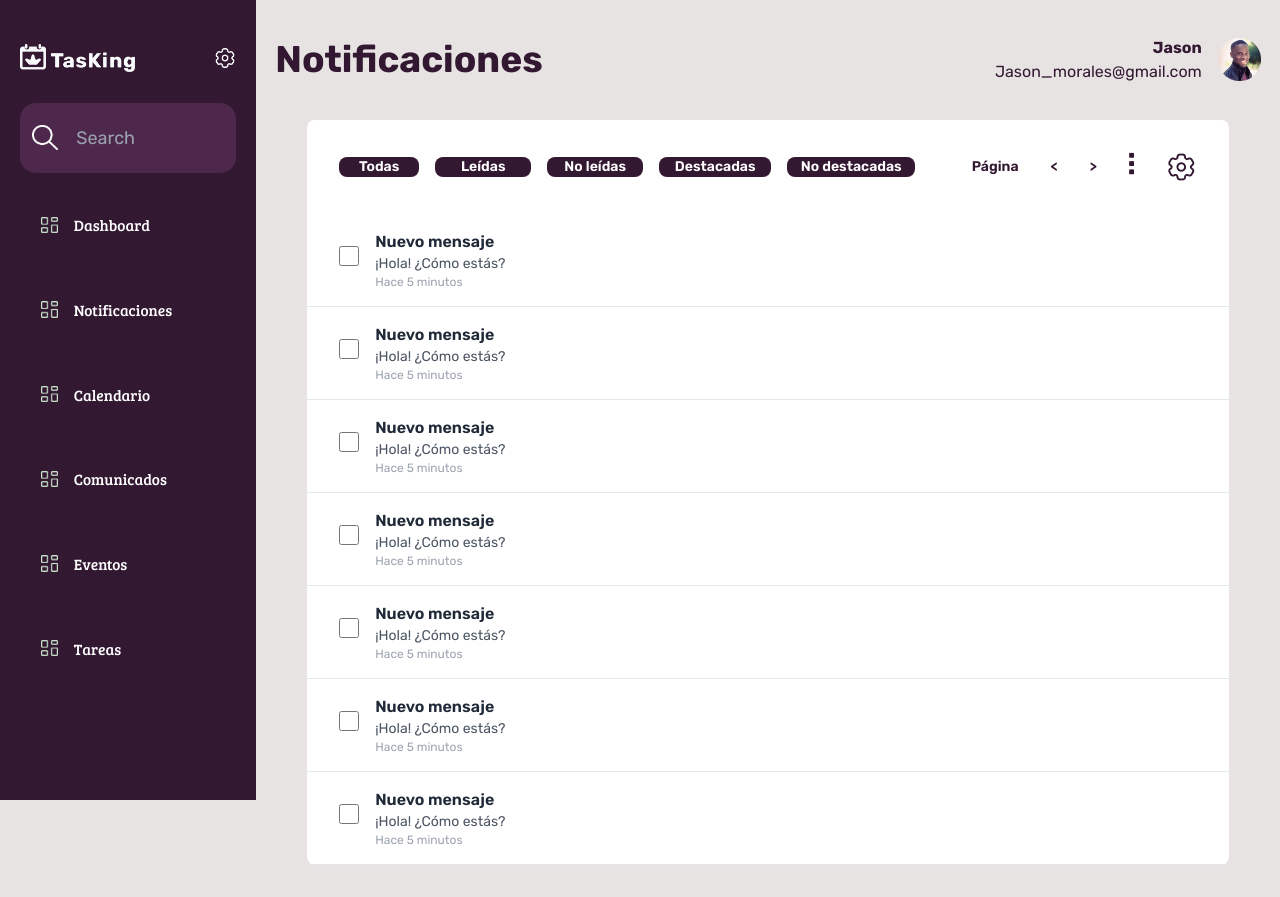
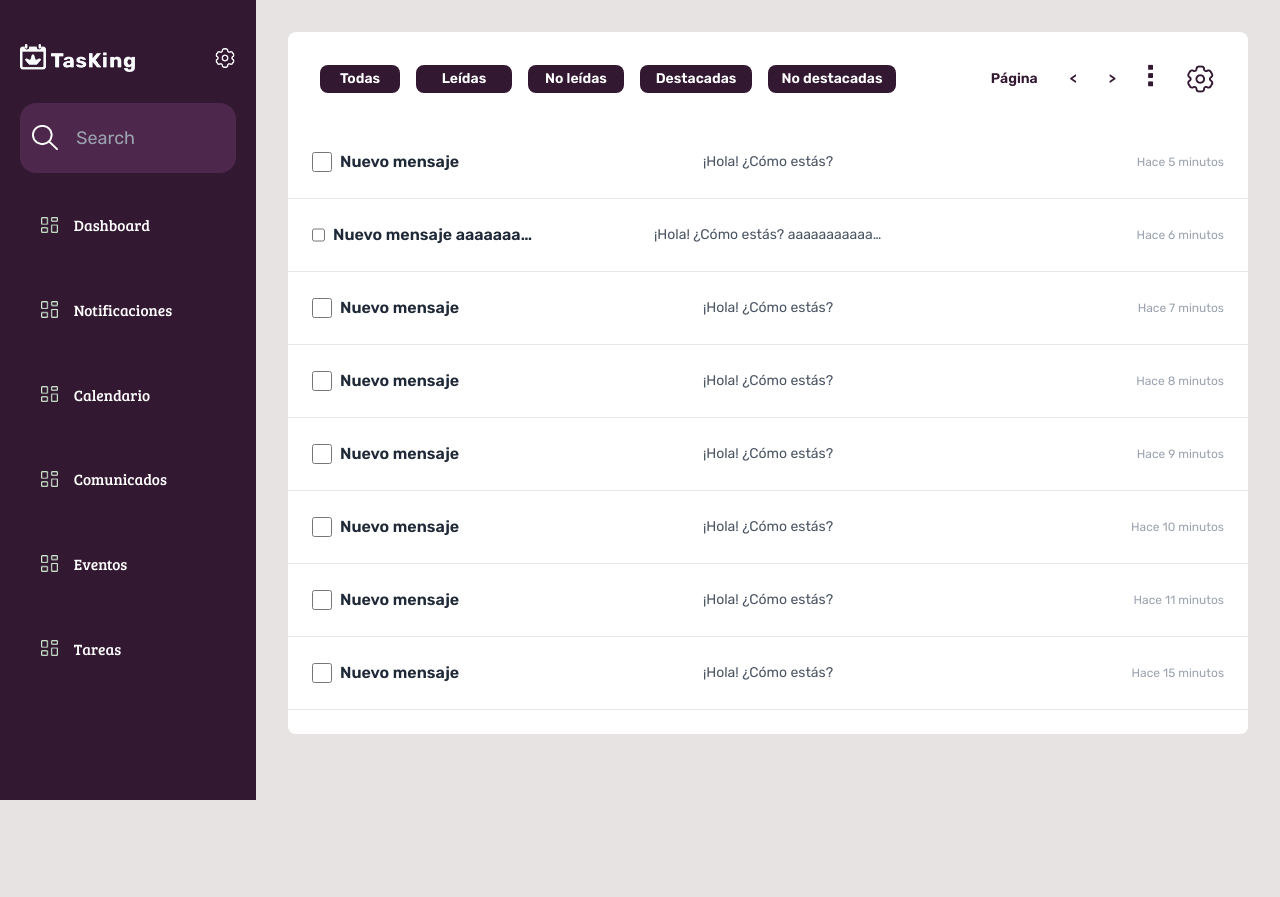
Before and after one commit to Jeranguz/Proyecto_interactivas2, a React (Vite) app in the folder tasKing/: page /PaginaNotificaciones in a window 1280 px wide. After the commit the page ends 800 px from the top, so only its background shows below. Built offline with nearby package versions, Linux system fonts and the light colour scheme.

Commit message:
Ultima actualización notificaciones

```diff
--- a/tasKing/package.json
+++ b/tasKing/package.json
@@ -16,8 +16,10 @@
     "@fullcalendar/react": "^6.1.11",
     "@fullcalendar/timegrid": "^6.1.11",
     "react": "^18.2.0",
+    "react-data-table-component": "^7.6.2",
     "react-dom": "^18.2.0",
-    "react-router-dom": "^6.23.1"
+    "react-router-dom": "^6.23.1",
+    "styled-components": "^6.1.11"
   },
   "devDependencies": {
     "@types/react": "^18.2.66",
--- a/tasKing/src/components/Notification.jsx
+++ b/tasKing/src/components/Notification.jsx
@@ -6,7 +6,7 @@ import Menu from '../assets/imgs/Menu.png';
 export function Noti() {
     const [isOpenLeft, setIsOpenLeft] = useState(false);
     const [isOpenRight, setIsOpenRight] = useState(false);
-    const [isMobile, setIsMobile] = useState(window.innerWidth < 1050); // Detecta si la pantalla es móvil
+    const [isMobile, setIsMobile] = useState(window.innerWidth < 1050);
 
     const toggleMenuLeft = () => {
         setIsOpenLeft(!isOpenLeft);
@@ -45,12 +45,10 @@ export function Noti() {
         // Implementación de la función Mostrar no destacadas
     };
 
-    // Función para manejar el cambio en el tamaño de la ventana
     const handleResize = () => {
         setIsMobile(window.innerWidth < 1050);
     };
 
-    // Agregar un event listener para detectar cambios en el tamaño de la ventana
     useEffect(() => {
         window.addEventListener('resize', handleResize);
         return () => {
@@ -78,11 +76,11 @@ export function Noti() {
                         </div>
                     ) : (
                         <>
-                            <button className="text-sm w-20 font-semibold rounded-lg bg-primary text-textWhite hover:opacity-50" onClick={selectAll}>Todas</button>
-                            <button className="text-sm w-24 font-semibold rounded-lg bg-primary text-textWhite hover:opacity-50" onClick={showRead}>Leídas</button>
-                            <button className="text-sm w-24 font-semibold rounded-lg bg-primary text-textWhite hover:opacity-50" onClick={showUnread}>No leídas</button>
-                            <button className="text-sm w-28 font-semibold rounded-lg bg-primary text-textWhite hover:opacity-50" onClick={highLighted}>Destacadas</button>
-                            <button className="text-sm w-32 font-semibold rounded-lg bg-primary text-textWhite hover:opacity-50" onClick={noHighLighted}>No destacadas</button>
+                            <button className="text-sm w-20 py-1 font-semibold rounded-lg bg-primary text-textWhite hover:opacity-50" onClick={selectAll}>Todas</button>
+                            <button className="text-sm w-24 py-1 font-semibold rounded-lg bg-primary text-textWhite hover:opacity-50" onClick={showRead}>Leídas</button>
+                            <button className="text-sm w-24 py-1 font-semibold rounded-lg bg-primary text-textWhite hover:opacity-50" onClick={showUnread}>No leídas</button>
+                            <button className="text-sm w-28 py-1 font-semibold rounded-lg bg-primary text-textWhite hover:opacity-50" onClick={highLighted}>Destacadas</button>
+                            <button className="text-sm w-32 py-1 font-semibold rounded-lg bg-primary text-textWhite hover:opacity-50" onClick={noHighLighted}>No destacadas</button>
                         </>
                     )}
                 </div>
@@ -95,8 +93,10 @@ export function Noti() {
                         {isOpenRight && (
                             <div className="absolute top-0 right-0 mt-8 w-48 bg-white border border-gray-300 rounded-lg shadow-lg z-20">
                                 <button className="block w-full py-2 text-left px-4 hover:bg-gray-100">Leídas Todas</button>
+                                <button className="block w-full py-2 text-left px-4 hover:bg-gray-100">No leídas Todas</button>
+                                <button className="block w-full py-2 text-left px-4 hover:bg-gray-100">Destacar Todas</button>
+                                <button className="block w-full py-2 text-left px-4 hover:bg-gray-100">No destacar Todas</button>
                                 <button className="block w-full py-2 text-left px-4 hover:bg-gray-100">Eliminar Todas</button>
-                                <button className="block w-full py-2 text-left px-4 hover:bg-gray-100">Destacar Todas</button>
                             </div>
                         )}
                         <div onClick={handleOutsideClick} className={`fixed inset-0 ${isOpenRight ? 'block' : 'hidden'}`} />
@@ -108,9 +108,9 @@ export function Noti() {
     );
 }
 
-export function Notification({ title, body, time }) {
+export function Notification({ title, body, time}) {
 
-    const [highlighted] = useState(false);
+    const [highlighted, setHighlighted] = useState(false);
     const [read, setRead] = useState(false);
     const [showOptions, setShowOptions] = useState(false);
 
@@ -118,57 +118,42 @@ export function Notification({ title, body, time }) {
         setRead(!read);
     };
 
-    const archive = () => {
-        // Implementación de la función de archivar
+    const toggleHighlighted = () => {
+        setHighlighted(!highlighted);
     };
 
     const deleteNotification = () => {
-        // Implementación de la función de borrar
-    };
-
-    const postpone = () => {
-        // Implementación de la función de posponer
+        // Implementación de la función Eliminar notificación
     };
 
     return (
-        <div
-            className={`flex items-center py-4 px-8 border-b border-gray-200 ${highlighted ? 'bg-yellow-100' : ''} ${read ? 'bg-gray-100' : ''}`}
-            onMouseEnter={() => setShowOptions(true)}
-            onMouseLeave={() => setShowOptions(false)}
-        >
-            <div className="flex-shrink-0">
+        <div className={`flex items-center justify-between py-6 px-6 border-b border-gray-200 ${highlighted ? 'bg-yellow-100' : ''} ${read ? 'bg-gray-100' : ''}`} onMouseEnter={() => setShowOptions(true)} onMouseLeave={() => setShowOptions(false)}>
+            <div className="flex items-center w-1/4 gap-2">
                 <input type="checkbox" className="h-5 w-5" />
+                <p className="text-base font-semibold text-gray-800 truncate">{title}</p>
             </div>
-            <div className="ml-4 flex-1">
-                <div className="flex justify-between">
-                    <p className="text-base font-semibold text-gray-800">{title}</p>
-                    <div className="flex gap-2 items-center"></div>
-                </div>
-                <p className="text-sm text-gray-600">{body}</p>
-                <p className="text-xs text-gray-400">{time}</p>
+            <div className="w-1/4 text-center">
+                <p className="text-sm text-gray-600 truncate">{body}</p>
+            </div>
+            <div className="text-right w-1/4">
+                <p className="text-xs text-gray-400 truncate">{time}</p>
             </div>
             <div className={`ml-4 ${showOptions ? 'block' : 'hidden'}`}>
-                <button className="text-gray-500 hover:text-gray-800" onClick={archive}>
-                    <svg className="h-5 w-5" xmlns="http://www.w3.org/2000/svg" viewBox="0 0 20 20" fill="currentColor">
-                        <path fillRule="evenodd" d="M3 5a2 2 0 0 1 2-2h10a2 2 0 0 1 2 2v10a2 2 0 0 1-2 2H5a2 2 0 0 1-2-2V5zm5 8a1 1 0 1 0 0-2 1 1 0 0 0 0 2zm0-4a1 1 0 1 0 0-2 1 1 0 0 0 0 2zm0-4a1 1 0 1 0 0-2 1 1 0 0 0 0 2zm4 8a1 1 0 1 0 0-2 1 1 0 0 0 0 2zm0-4a1 1 0 1 0 0-2 1 1 0 0 0 0 2zm0-4a1 1 0 1 0 0-2 1 1 0 0 0 0 2z" clipRule="evenodd" />
+                <button className={`text-gray-800 hover:text-primary ${highlighted ? 'text-yellow-500' : ''}`} onClick={toggleHighlighted}>
+                    <svg className="w-6 h-6" aria-hidden="true" xmlns="http://www.w3.org/2000/svg" width="24" height="24" fill="currentColor" viewBox="0 0 24 24">
+                        <path d="M11 9a1 1 0 1 1 2 0 1 1 0 0 1-2 0Z"/>
+                        <path fill-rule="evenodd" d="M9.896 3.051a2.681 2.681 0 0 1 4.208 0c.147.186.38.282.615.255a2.681 2.681 0 0 1 2.976 2.975.681.681 0 0 0 .254.615 2.681 2.681 0 0 1 0 4.208.682.682 0 0 0-.254.615 2.681 2.681 0 0 1-2.976 2.976.681.681 0 0 0-.615.254 2.682 2.682 0 0 1-4.208 0 .681.681 0 0 0-.614-.255 2.681 2.681 0 0 1-2.976-2.975.681.681 0 0 0-.255-.615 2.681 2.681 0 0 1 0-4.208.681.681 0 0 0 .255-.615 2.681 2.681 0 0 1 2.976-2.975.681.681 0 0 0 .614-.255ZM12 6a3 3 0 1 0 0 6 3 3 0 0 0 0-6Z" clip-rule="evenodd"/>
+                        <path d="M5.395 15.055 4.07 19a1 1 0 0 0 1.264 1.267l1.95-.65 1.144 1.707A1 1 0 0 0 10.2 21.1l1.12-3.18a4.641 4.641 0 0 1-2.515-1.208 4.667 4.667 0 0 1-3.411-1.656Zm7.269 2.867 1.12 3.177a1 1 0 0 0 1.773.224l1.144-1.707 1.95.65A1 1 0 0 0 19.915 19l-1.32-3.93a4.667 4.667 0 0 1-3.4 1.642 4.643 4.643 0 0 1-2.53 1.21Z"/>
                     </svg>
                 </button>
-                <button className="text-gray-500 hover:text-gray-800" onClick={deleteNotification}>
-                    <svg className="h-5 w-5" xmlns="http://www.w3.org/2000/svg" viewBox="0 0 20 20" fill="currentColor">
-                        <path fillRule="evenodd" d="M5 3a2 2 0 0 1 2-2h6a2 2 0 0 1 2 2h3a1 1 0 0 1 0 2h-.586l-1.707 14.465A2 2 0 0 1 13.707 20H6.293a2 2 0 0 1-1.707-3.535L4.586 5H4a1 1 0 0 1 0-2h1zm5 0a1 1 0 0 1 1-1h2a1 1 0 0 1 1 1v1H10V3z" clipRule="evenodd" />
+                <button className="text-primary hover:opacity-50" onClick={deleteNotification}>
+                    <svg className="w-6 h-6" aria-hidden="true" xmlns="http://www.w3.org/2000/svg" width="24" height="24" fill="currentColor" viewBox="0 0 24 24">
+                        <path fill-rule="evenodd" d="M8.586 2.586A2 2 0 0 1 10 2h4a2 2 0 0 1 2 2v2h3a1 1 0 1 1 0 2v12a2 2 0 0 1-2 2H7a2 2 0 0 1-2-2V8a1 1 0 0 1 0-2h3V4a2 2 0 0 1 .586-1.414ZM10 6h4V4h-4v2Zm1 4a1 1 0 1 0-2 0v8a1 1 0 1 0 2 0v-8Zm4 0a1 1 0 1 0-2 0v8a1 1 0 1 0 2 0v-8Z" clip-rule="evenodd"/>
                     </svg>
                 </button>
-                <button
-                    className={`text-gray-500 hover:text-gray-800 ${read ? 'text-green-500' : ''}`}
-                    onClick={toggleRead}
-                >
+                <button className={`text-gray-800 hover:text-primary ${read ? 'text-green-500' : ''}`} onClick={toggleRead}>
                     <svg className="h-5 w-5" xmlns="http://www.w3.org/2000/svg" viewBox="0 0 20 20" fill="currentColor">
                         <path fillRule="evenodd" d="M13.293 6.707a1 1 0 0 0-1.414-1.414L10 8.586 7.707 6.293a1 1 0 1 0-1.414 1.414l3 3a1 1 0 0 0 1.414 0l5-5a1 1 0 0 0 0-1.414z" clipRule="evenodd" />
-                    </svg>
-                </button>
-                <button className="text-gray-500 hover:text-gray-800" onClick={postpone}>
-                    <svg className="h-5 w-5" xmlns="http://www.w3.org/2000/svg" viewBox="0 0 20 20" fill="currentColor">
-                        <path fillRule="evenodd" d="M12 9a1 1 0 1 0-2 0 1 1 0 0 0 2 0zm2 2a2 2 0 1 0-4 0 2 2 0 0 0 4 0zm2-8a1 1 0 0 0-1-1H5a1 1 0 0 0-1 1v7H2a1 1 0 0 0 0 2h1v2a2 2 0 0 0 2 2h10a2 2 0 0 0 2-2v-2h1a1 1 0 0 0 0-2h-1V3zm-2 14H5v-2h10v2zm0-4H5V6h10v7zm-2-6a1 1 0 1 0-2 0 1 1 0 0 0 2 0z" clipRule="evenodd" />
                     </svg>
                 </button>
             </div>
--- a/tasKing/src/components/PaginaNotificaciones.jsx
+++ b/tasKing/src/components/PaginaNotificaciones.jsx
@@ -1,57 +1,21 @@
 import { Notification, Noti } from "./Notification";
-import { SideBar } from "./SideBar";
-import Profile from '../assets/imgs/profile.png';
+import { data } from './noti_Componentes/NotiTable';
 
 export function PaginaNotificaciones() {
     return (
-        <div className='w-[90%] laptop:w-[77%]  m-auto mt-2 '>
-            <div className=' flex justify-between  m-auto mt-6' >
-                <h1 className='text-[clamp(1rem,_2.9vw,_3.75rem)] font-bold'>Notificaciones</h1>
-                <div className='flex items-center gap-4'>
-                    <div className='text-end'>
-                        <h2 className="font-bold">Jason</h2>
-                        <p>Jason_morales@gmail.com</p>
-                    </div>
-                    <img className='w-[2.688rem] h-[2.688rem]' src={Profile} alt="" />
+        <div className=' m-auto laptop:my-0 laptop:w-[75vw] w-[90vw] md:mb-0 mb-[50rem]'>
+            <div className="bg-white rounded-lg my-8">
+                <Noti />
+                <div className="bg-white rounded-lg  h-97 overflow-auto custom-scroll">
+                    {data.map((notification) => (
+                        <Notification
+                            key={notification.id}
+                            title={notification.title}
+                            body={notification.body}
+                            time={notification.time}
+                        />
+                    ))}
                 </div>
-            </div>
-            <div className="bg-white rounded-lg mx-8 my-8">
-                <Noti/>
-                <Notification
-                    title="Nuevo mensaje"
-                    body="¡Hola! ¿Cómo estás?"
-                    time="Hace 5 minutos"
-                />
-                <Notification
-                    title="Nuevo mensaje"
-                    body="¡Hola! ¿Cómo estás?"
-                    time="Hace 5 minutos"
-                />
-                <Notification
-                    title="Nuevo mensaje"
-                    body="¡Hola! ¿Cómo estás?"
-                    time="Hace 5 minutos"
-                />
-                <Notification
-                    title="Nuevo mensaje"
-                    body="¡Hola! ¿Cómo estás?"
-                    time="Hace 5 minutos"
-                />
-                <Notification
-                    title="Nuevo mensaje"
-                    body="¡Hola! ¿Cómo estás?"
-                    time="Hace 5 minutos"
-                />
-                <Notification
-                    title="Nuevo mensaje"
-                    body="¡Hola! ¿Cómo estás?"
-                    time="Hace 5 minutos"
-                />
-                <Notification
-                    title="Nuevo mensaje"
-                    body="¡Hola! ¿Cómo estás?"
-                    time="Hace 5 minutos"
-                />
             </div>
         </div>
     );
--- /dev/null
+++ b/tasKing/src/components/noti_Componentes/NotiTable.jsx
@@ -0,0 +1,110 @@
+import DataTable from 'react-data-table-component';
+
+const columns = [
+	{
+		name: 'title',
+		selector: row => row.title,
+		sortable: true,
+	},
+	{
+		name: 'body',
+		selector: row => row.body,
+		sortable: true,
+	},
+    {
+		name: 'time',
+		selector: row => row.time,
+		sortable: true,
+	},
+];
+
+export const data = [
+  	{
+		id: 1,
+		title: 'Nuevo mensaje',
+		body: '¡Hola! ¿Cómo estás?',
+        time: 'Hace 5 minutos',
+	},
+	{
+		id: 2,
+		title:"Nuevo mensaje aaaaaaaaaaaaaaaaaaaaaaaaa",
+        body:"¡Hola! ¿Cómo estás? aaaaaaaaaaaaaaaaaaaaaaaaaaaaaaaa",
+        time:"Hace 6 minutos",
+	},
+    {
+		id: 3,
+		title: 'Nuevo mensaje',
+		body: '¡Hola! ¿Cómo estás?',
+        time: 'Hace 7 minutos',
+	},
+    {
+		id: 4,
+		title: 'Nuevo mensaje',
+		body: '¡Hola! ¿Cómo estás?',
+        time: 'Hace 8 minutos',
+	},
+    {
+		id: 5,
+		title: 'Nuevo mensaje',
+		body: '¡Hola! ¿Cómo estás?',
+        time: 'Hace 9 minutos',
+	},
+    {
+		id: 6,
+		title: 'Nuevo mensaje',
+		body: '¡Hola! ¿Cómo estás?',
+        time: 'Hace 10 minutos',
+	},
+    {
+		id: 7,
+		title: 'Nuevo mensaje',
+		body: '¡Hola! ¿Cómo estás?',
+        time: 'Hace 11 minutos',
+	},
+    {
+		id: 8,
+		title: 'Nuevo mensaje',
+		body: '¡Hola! ¿Cómo estás?',
+        time: 'Hace 15 minutos',
+	},
+    {
+		id: 9,
+		title: 'Nuevo mensaje',
+		body: '¡Hola! ¿Cómo estás?',
+        time: 'Hace 25 minutos',
+	},
+    {
+		id: 10,
+		title: 'Nuevo mensaje',
+		body: '¡Hola! ¿Cómo estás?',
+        time: 'Hace 45 minutos',
+	},
+    {
+		id: 11,
+		title: 'Nuevo mensaje',
+		body: '¡Hola! ¿Cómo estás?',
+        time: 'Hace 1h',
+	},
+
+]
+
+const SelectedRows = (selectedRows) => {
+    console.log(selectedRows.selectedRows);
+}
+
+const DefaultTable = () => {
+
+    return (
+        <DataTable
+            title="Tabla"
+            columns={columns}
+            data={data}
+            pagination
+            selectableRows
+            onSelectedRowsChange={SelectedRows}
+        />
+    );
+
+}
+
+export default DefaultTable
--- a/tasKing/src/index.css
+++ b/tasKing/src/index.css
@@ -57,6 +57,18 @@ html{
 .fc .fc-button{
   /* @apply text-[clamp(.5em,_3vw_,_1em)] */
 }
+.h-97{
+  height: 38rem;
+}
+.custom-scroll::-webkit-scrollbar {
+  width: 0;  /* Remove scrollbar space */
+  height: 0; /* Remove scrollbar space */
+}
+
+.custom-scroll {
+  -ms-overflow-style: none;  /* IE and Edge */
+  scrollbar-width: none;  /* Firefox */
+}
 
 /* .fc .fc-button-group{
   @apply grid;
```
Also changed, not shown: 1 other file (tests, documents, lock files or other folders).
